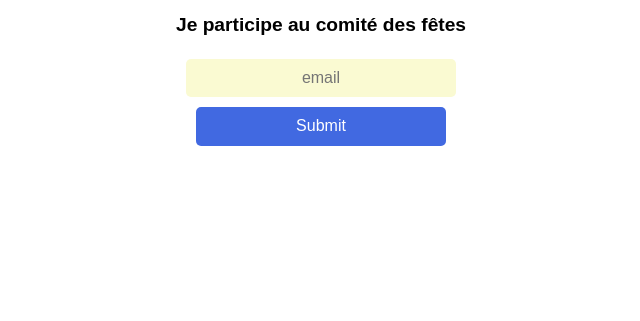
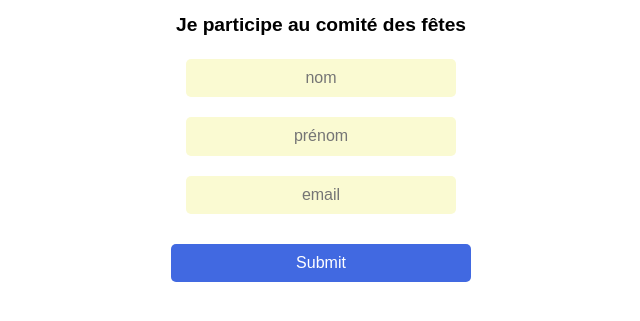
Before and after one commit to enkiBrant/comitedesfetes, a plain HTML site: page index.html in a window 1280 px wide. Shown: the part 199-520 px from the top of the page, without its empty margins (319-959 px from the left). Drawn offline with Linux system fonts and the light colour scheme.

Commit message:
add name

```diff
--- a/assets/css/style.css
+++ b/assets/css/style.css
@@ -28,7 +28,9 @@ h1 {
 #elformo_honeypot {
   display: none;
 }
-#email {
+#email,
+#firstName,
+#lastName {
   padding: 10px;
   margin: 10px 0px;
   margin-bottom: 10px;
@@ -40,7 +42,8 @@ h1 {
 }
 #submit {
   padding: 10px;
-  width: 50%;
+  margin-top: 20px;
+  width: 60%;
   border: none;
   border-radius: 5px;
   background-color: royalblue;
--- a/index.html
+++ b/index.html
@@ -13,6 +13,8 @@
         <h1>Je participe au comité des fêtes</h1>
         <form action="https://www.elformo.com/forms/1b407205-bc6f-44e8-97fb-fe0a11b18a59" method="post" accept-charset="UTF-8">
         <input id="elformo_honeypot" name="elformo_honeypot" />
+        <input id="lastName" name="lastName" type="text" placeholder="nom" /><br>
+        <input id="firstName" name="firstName" type="text" placeholder="prénom" /><br>
         <input id="email" name="email" type="email" placeholder="email" /><br>
         <!-- <textarea id="comment" name="comment"></textarea><br> -->
         <input id="submit" name="submit" type="Submit" />
```
